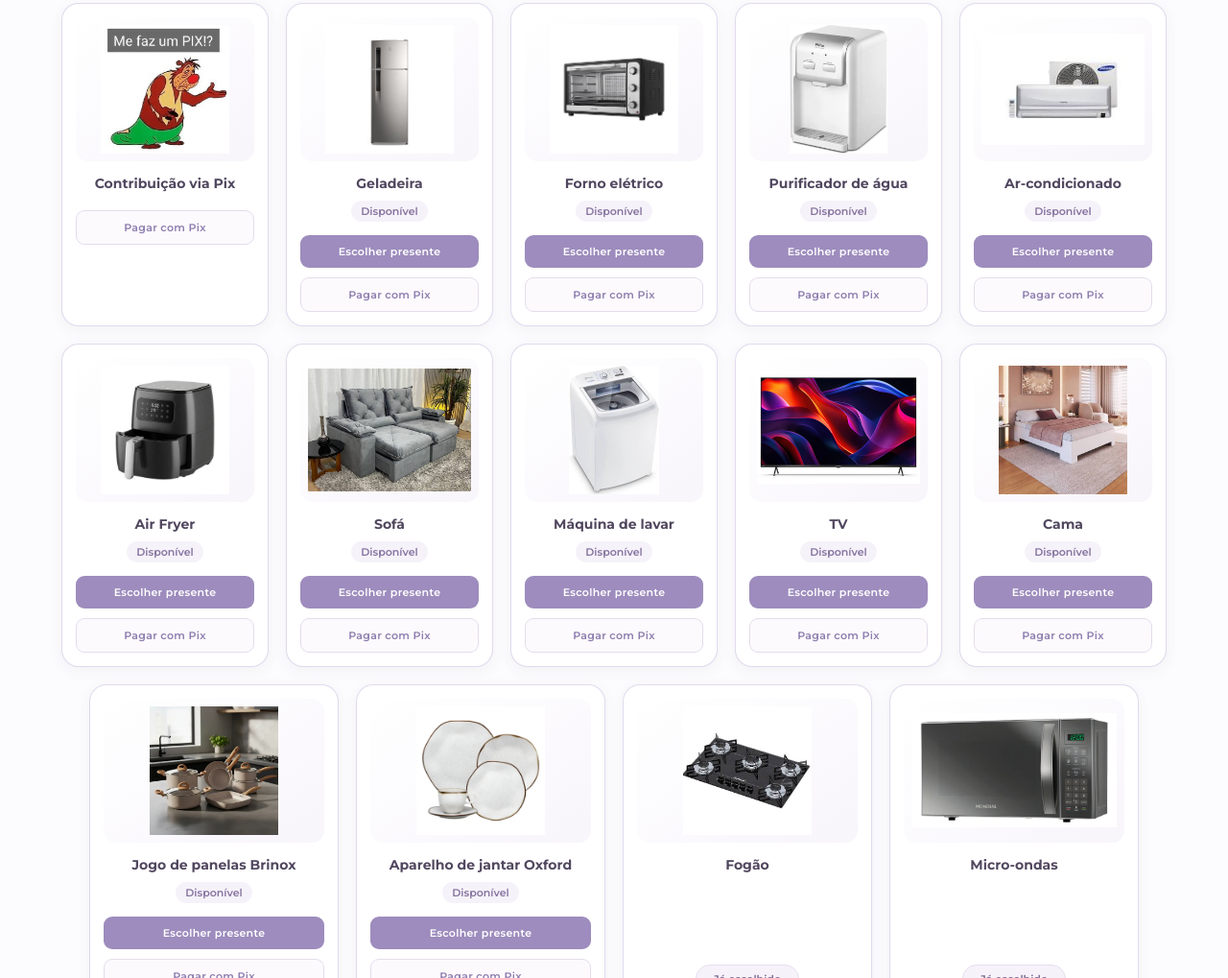
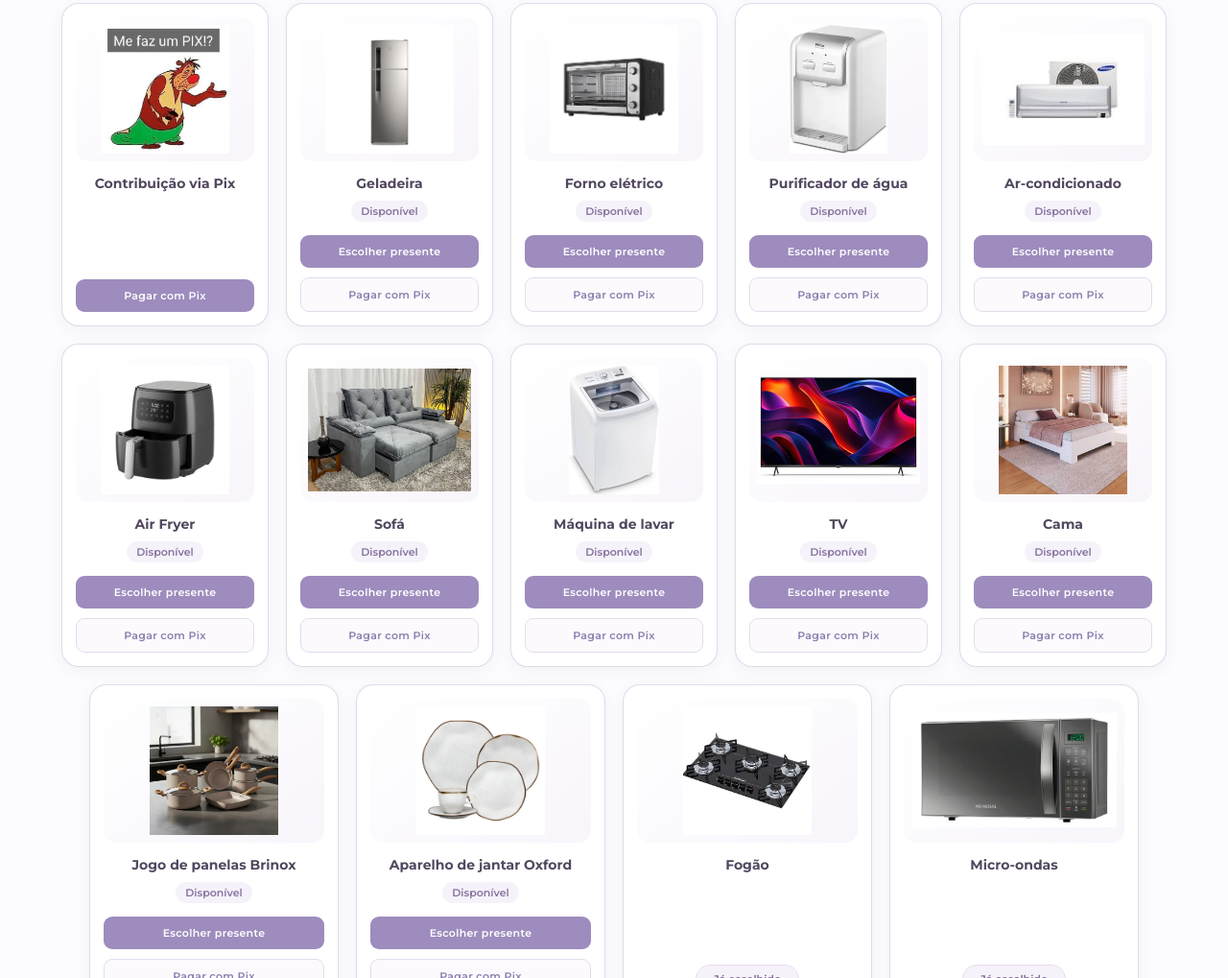
Before and after one commit to Jotinhatroll/Lista-dos-padrinhos, a plain HTML site: page index.html in a window 1280 px wide. Shown: the part 1051-2070 px from the top of the page at 96% size. Drawn offline with nearby package versions, Linux system fonts and the light colour scheme.

Commit message:
Update styles.css

```diff
--- a/styles.css
+++ b/styles.css
@@ -1424,3 +1424,21 @@
         padding: 0 14px;
       }
     }
+/* Card de Pix: botão principal fixo na base, alinhado aos outros cards */
+.presente-pix .botao-pix {
+  margin-top: auto;
+  background: #9D8CBD;
+  color: #FFFFFF;
+  border: 0;
+}
+
+.presente-pix .botao-pix:hover {
+  background: #8876A8;
+  color: #FFFFFF;
+  transform: translateY(-1px);
+}
+
+.presente-pix .botao-pix:focus-visible {
+  outline: 2px solid #6e568f;
+  outline-offset: 3px;
+}
```
